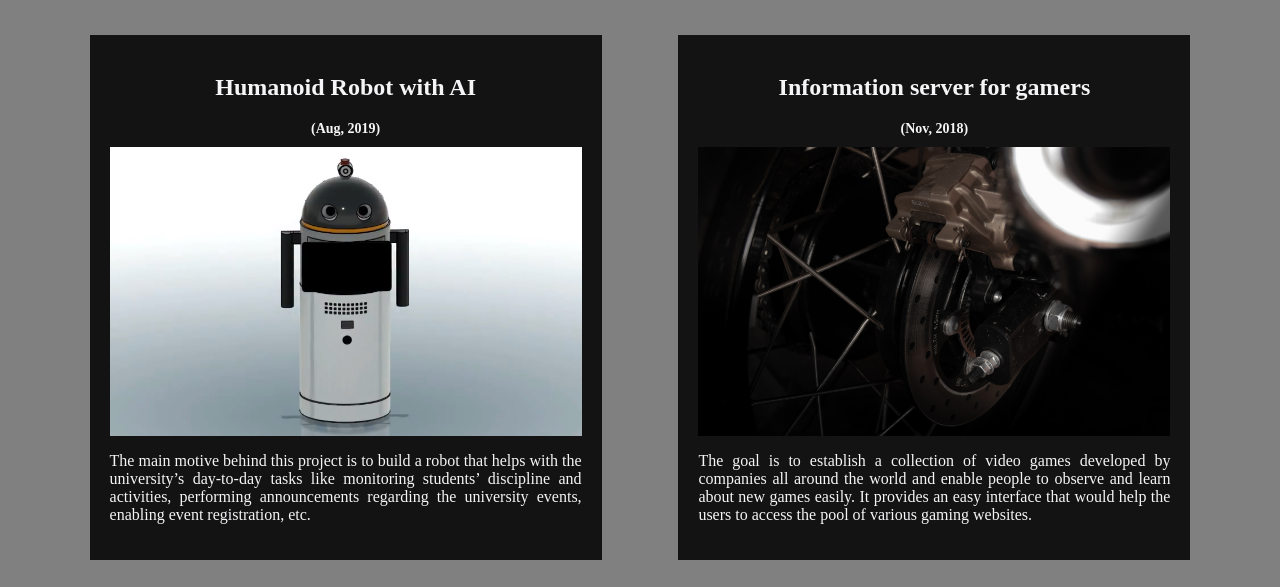
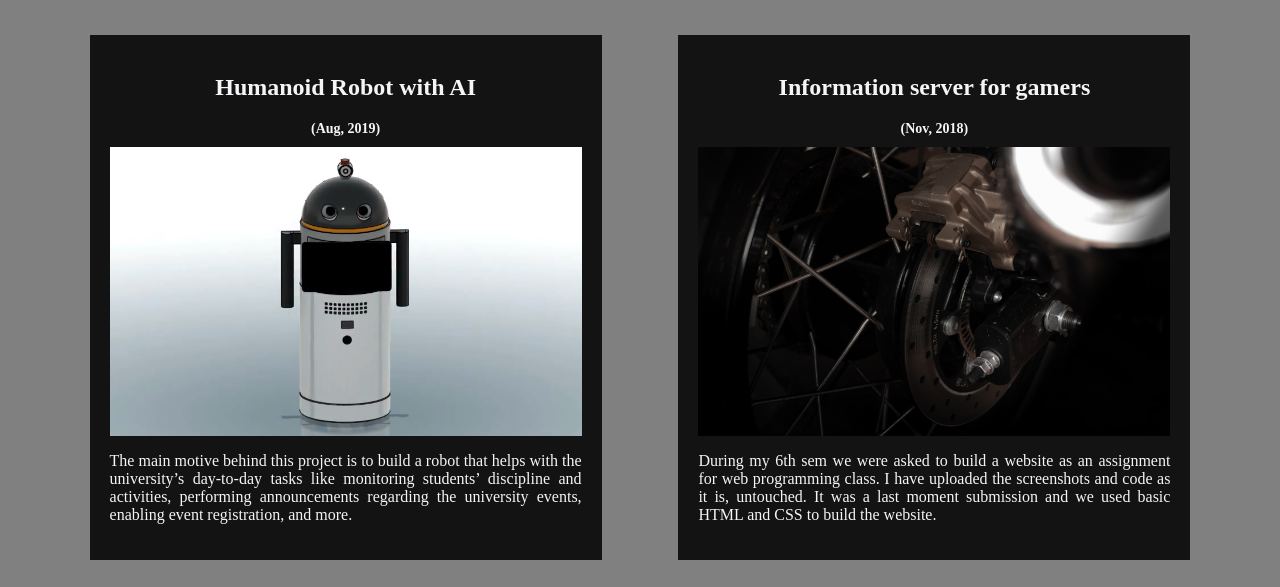
Before and after one commit to abhishekn0005/Projectplace, a plain HTML site: page index.html in a window 1280 px wide. Shown: the part 167-754 px from the top of the page. Drawn offline with Linux system fonts and the light colour scheme.

Commit message:
Update index.html

```diff
--- a/index.html
+++ b/index.html
@@ -33,7 +33,7 @@
         <h2 class="contrast">Humanoid Robot with AI</h2>
         <h1 class="contrast1">(Aug, 2019)</h1>
         <a href="humanoid.html"><img src="Images/b29.png" alt="Robot Image" width="600" height="400"></a>
-        <p class="pdime">The main motive behind this project is to build a robot that helps with the university’s day-to-day tasks like monitoring students’ discipline and activities, performing announcements regarding the university events, enabling event registration, etc.</p>
+        <p class="pdime">The main motive behind this project is to build a robot that helps with the university’s day-to-day tasks like monitoring students’ discipline and activities, performing announcements regarding the university events, enabling event registration, and more.</p>
       </div>
 
       <div class="card2">
@@ -49,7 +49,7 @@
         <h2 class="contrast">Information server for gamers</h2>
         <h1 class="contrast1">(Nov, 2018)</h1>
         <a href="webpage.html"><img src="Images/b12.jpg" alt="Website Image"></a>
-        <p class="pdime">The goal is to establish a collection of video games developed by companies all around the world and enable people to observe and learn about new games easily. It provides an easy interface that would help the users to access the pool of various gaming websites.</p>
+        <p class="pdime">During my 6th sem we were asked to build a website as an assignment for web programming class. I have uploaded the screenshots and code as it is, untouched. It was a last moment submission and we used basic HTML and CSS to build the website.</p>
       </div>
 
       <div class="card2">
```
